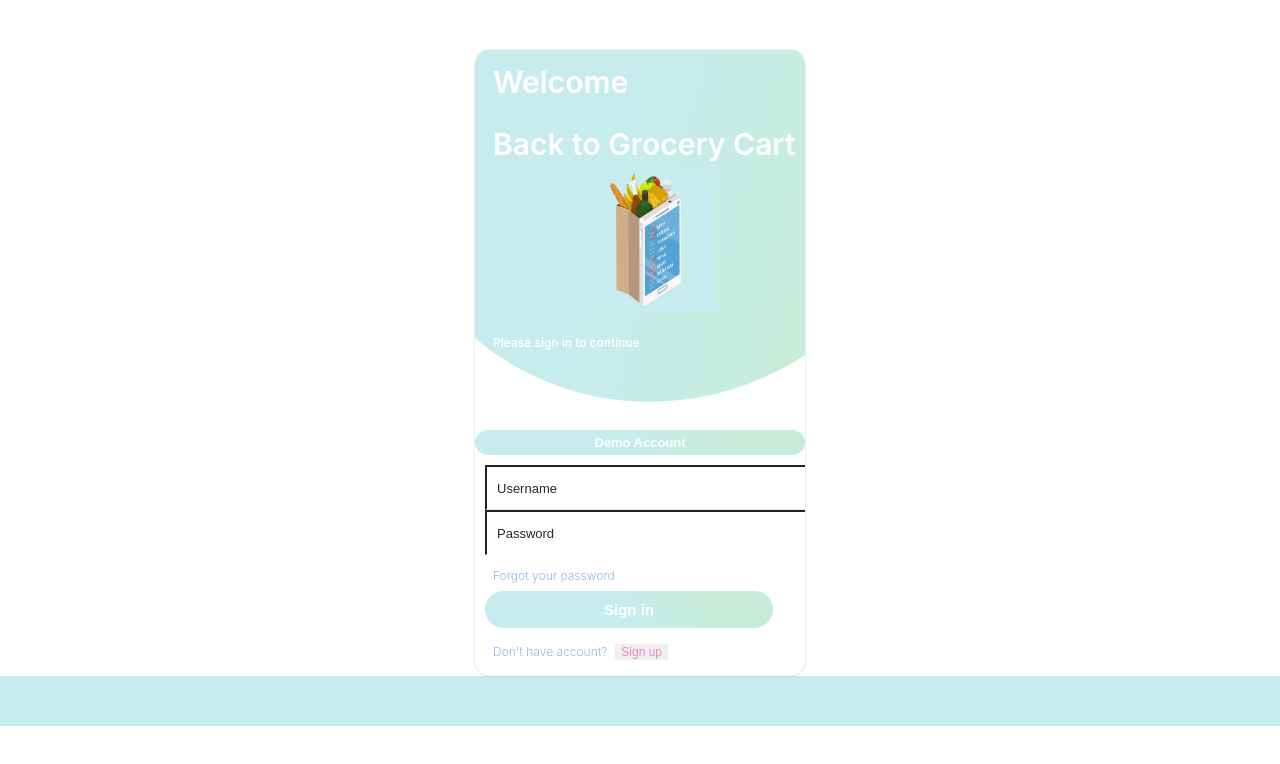
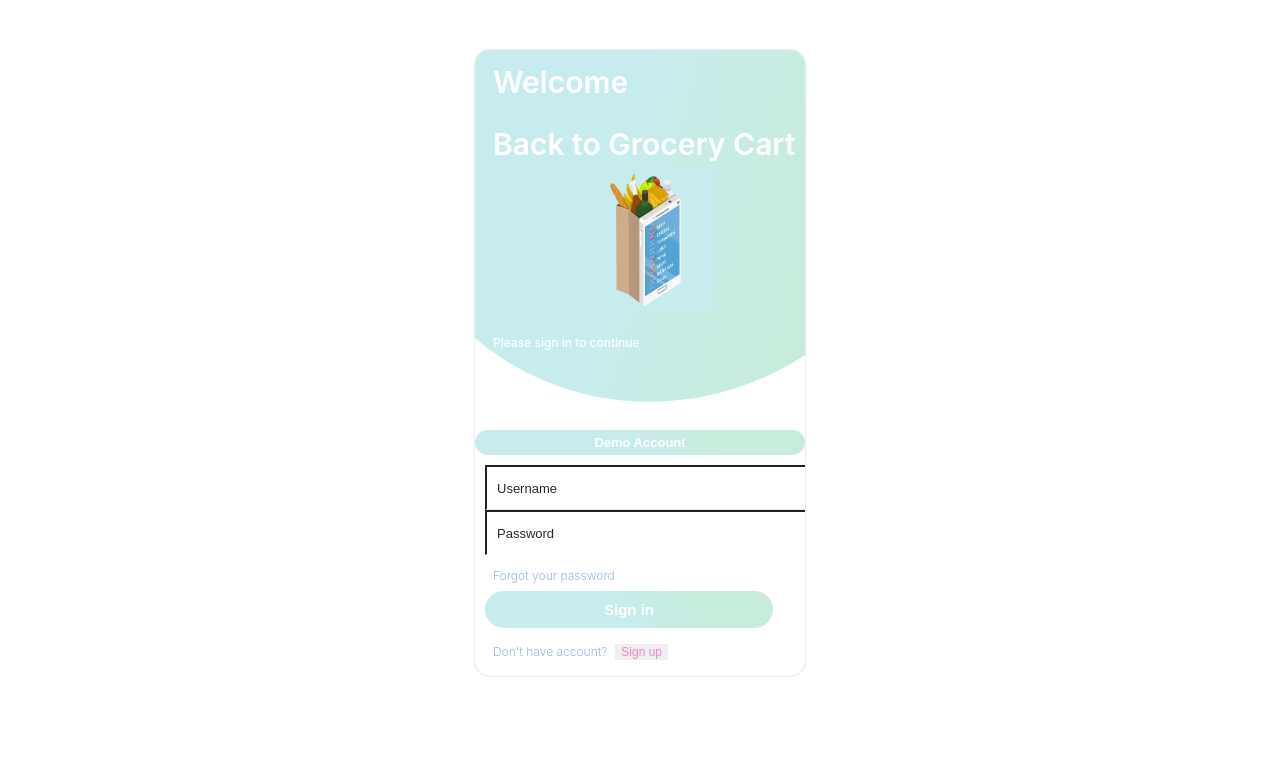
Before and after one commit to CharlieArray/recipe-app, a React (Create React App) app: page / in a window 1280 px wide. Shown: the top 764 px of the page. Built offline with nearby package versions, Linux system fonts and the light colour scheme.

Commit message:
Removed unused header

```diff
--- a/src/App.js
+++ b/src/App.js
@@ -30,15 +30,12 @@ export default class App extends React.Component {
         </Switch>
 
         <div className="App">
-          <header className="App-main">
-
             {/*Grocery Page*/}
             <Switch>
               <Route path="/main">
                 <GroceryMain />
               </Route>
             </Switch>
-          </header>
         </div>
       </Router>
     );
```
